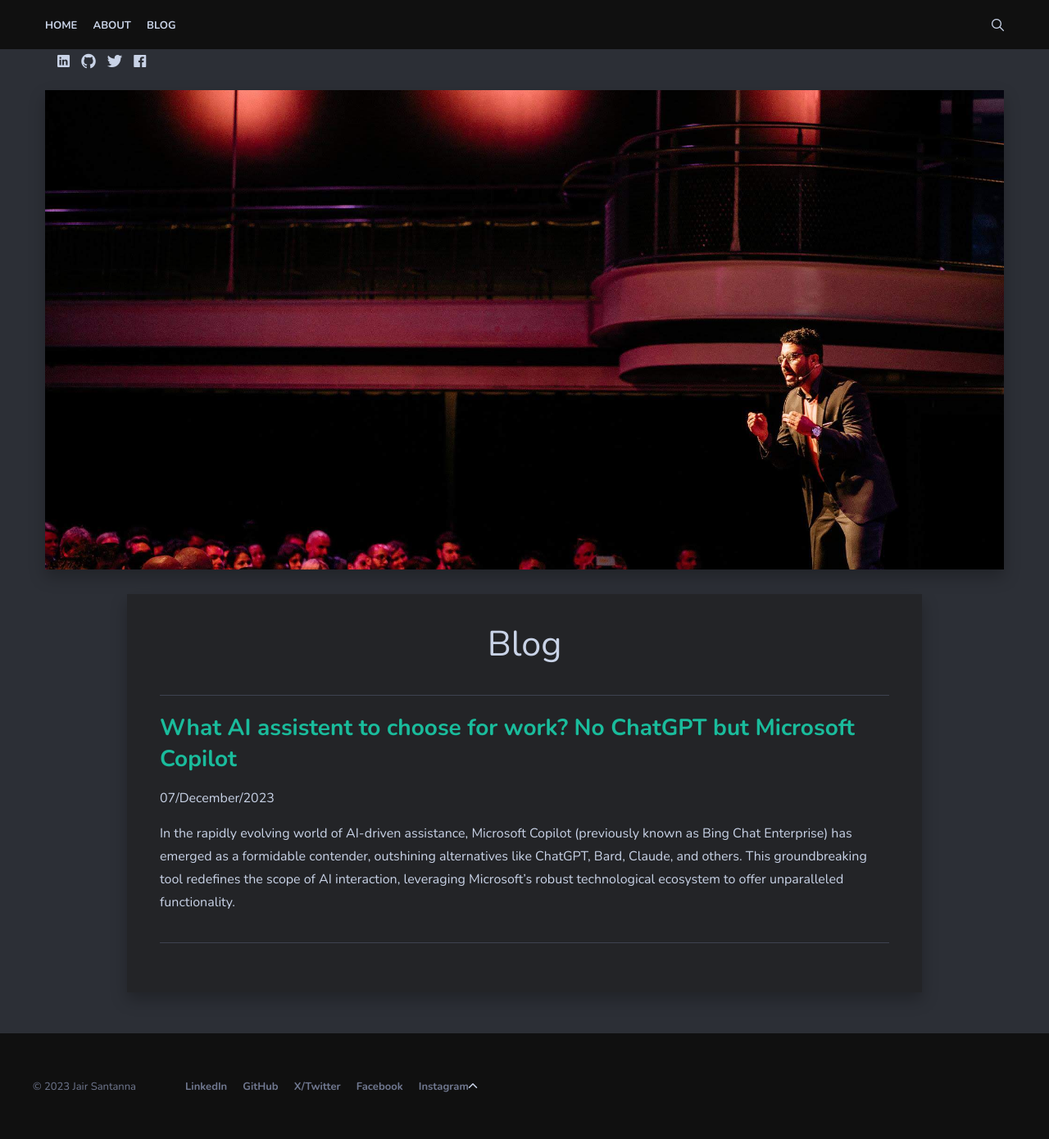
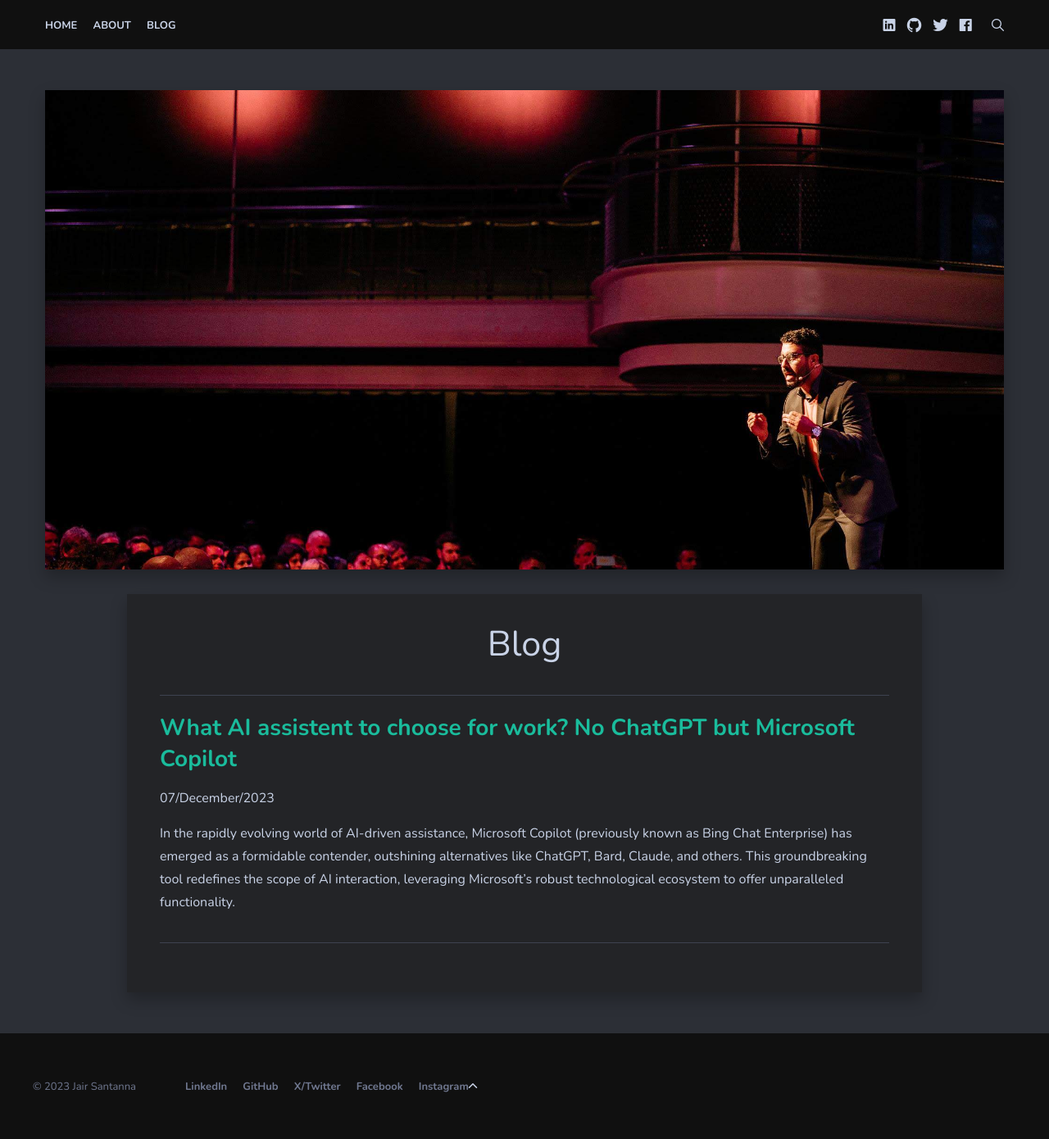
Before and after one commit to jjsantanna/jjsantanna.github.io, a Jekyll site: the page built from _pages/blog.md, in a window 1280 px wide. Shown: the whole page at 82% size. Built offline with Jekyll 4.4.1, drawn with Linux system fonts in a browser that asks for light colours; nearby versions of some CDN libraries.

Commit message:
fixing stuff

```diff
--- a/_includes/header.html
+++ b/_includes/header.html
@@ -18,20 +18,18 @@
           </nav>
           <div class="nav-buttons">
             <i class="menu-button d-hide ion ion-ios-menu"></i>
+            <!-- Social Media Icons -->
+            <ul class="social-media-icons">
+              <li><a href="{{ site.linkedin }}" class="social-profiles-link"><i class="ion ion-logo-linkedin"></i></a></li>
+              <li><a href="{{ site.github }}" class="social-profiles-link"><i class="ion ion-logo-github"></i></a></li>
+              <li><a href="{{ site.twitter }}" class="social-profiles-link"><i class="ion ion-logo-twitter"></i></a></li>
+              <li><a href="{{ site.facebook }}" class="social-profiles-link"><i class="ion ion-logo-facebook"></i></a></li>
+            </ul>
             <i class="search-button ion ion-ios-search"></i>
           </div>
         </div>
       </div>
-  </div>
 
-  <div class="nav-buttons">
-    <!-- Social Media Icons -->
-    <ul style="display: inline;">
-      <li style="display: inline; margin-right: 10px;"><a href="{{ site.linkedin }}" class="social-profiles-link"><i class="ion ion-logo-linkedin"></i></a></li>
-      <li style="display: inline; margin-right: 10px;"><a href="{{ site.github }}" class="social-profiles-link"><i class="ion ion-logo-github"></i></a></li>
-      <li style="display: inline; margin-right: 10px;"><a href="{{ site.twitter }}" class="social-profiles-link"><i class="ion ion-logo-twitter"></i></a></li>
-      <li style="display: inline; margin-right: 10px;"><a href="{{ site.facebook }}" class="social-profiles-link"><i class="ion ion-logo-facebook"></i></a></li>
-    </ul>
 
       <div class="search">
         <div class="search-box">
--- a/_sass/4-layouts/_home.scss
+++ b/_sass/4-layouts/_home.scss
@@ -458,4 +458,13 @@
       color: #fff;
     }
   }
+
+  .nav-buttons ul {
+  display: inline;
 }
+
+.nav-buttons li {
+  display: inline;
+  margin-right: 10px; /* Adjust as needed */
+}
+}
```
Also changed, not shown: 1 other file. Lines whose indentation alone changed are shown as unchanged.
